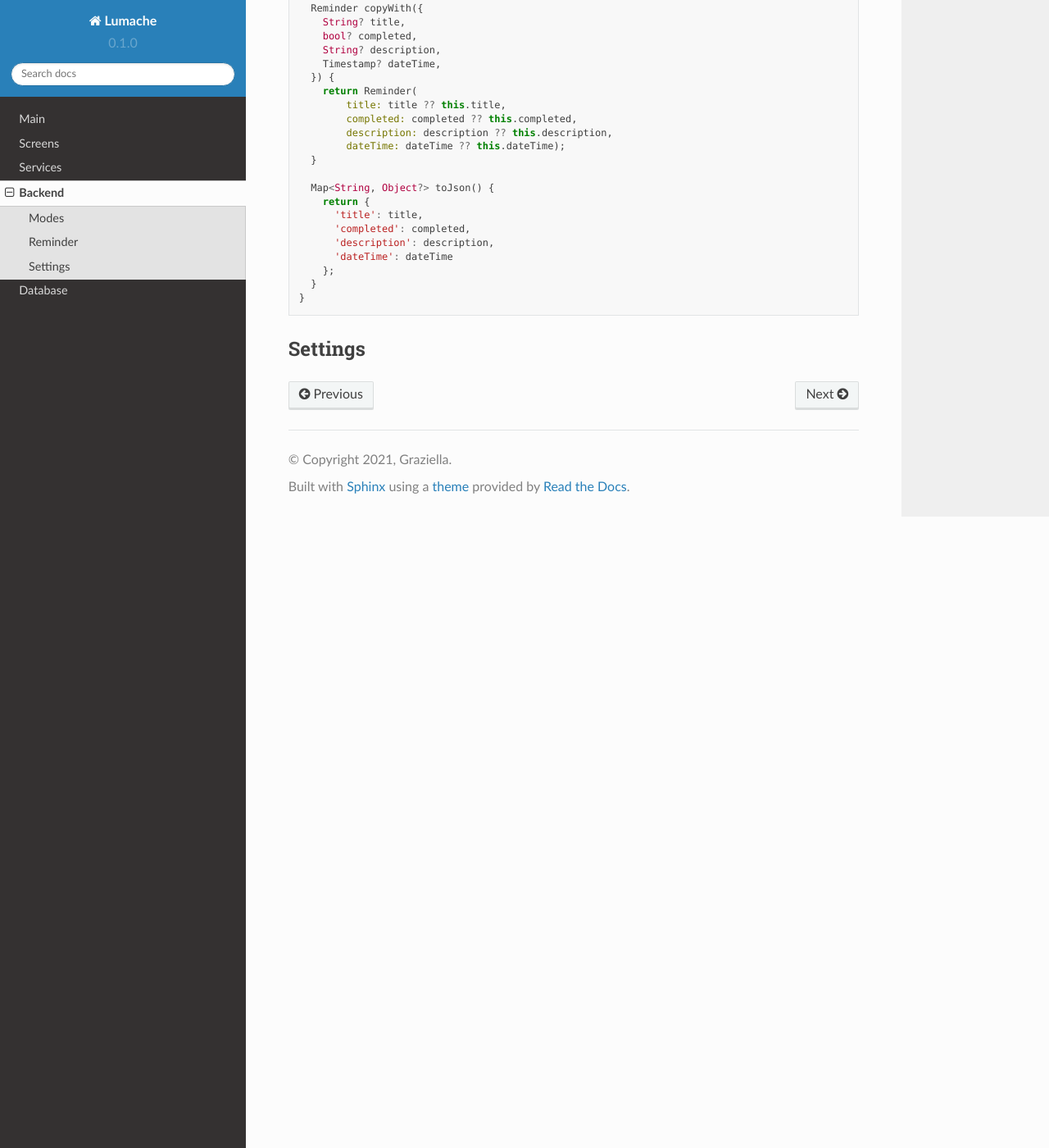
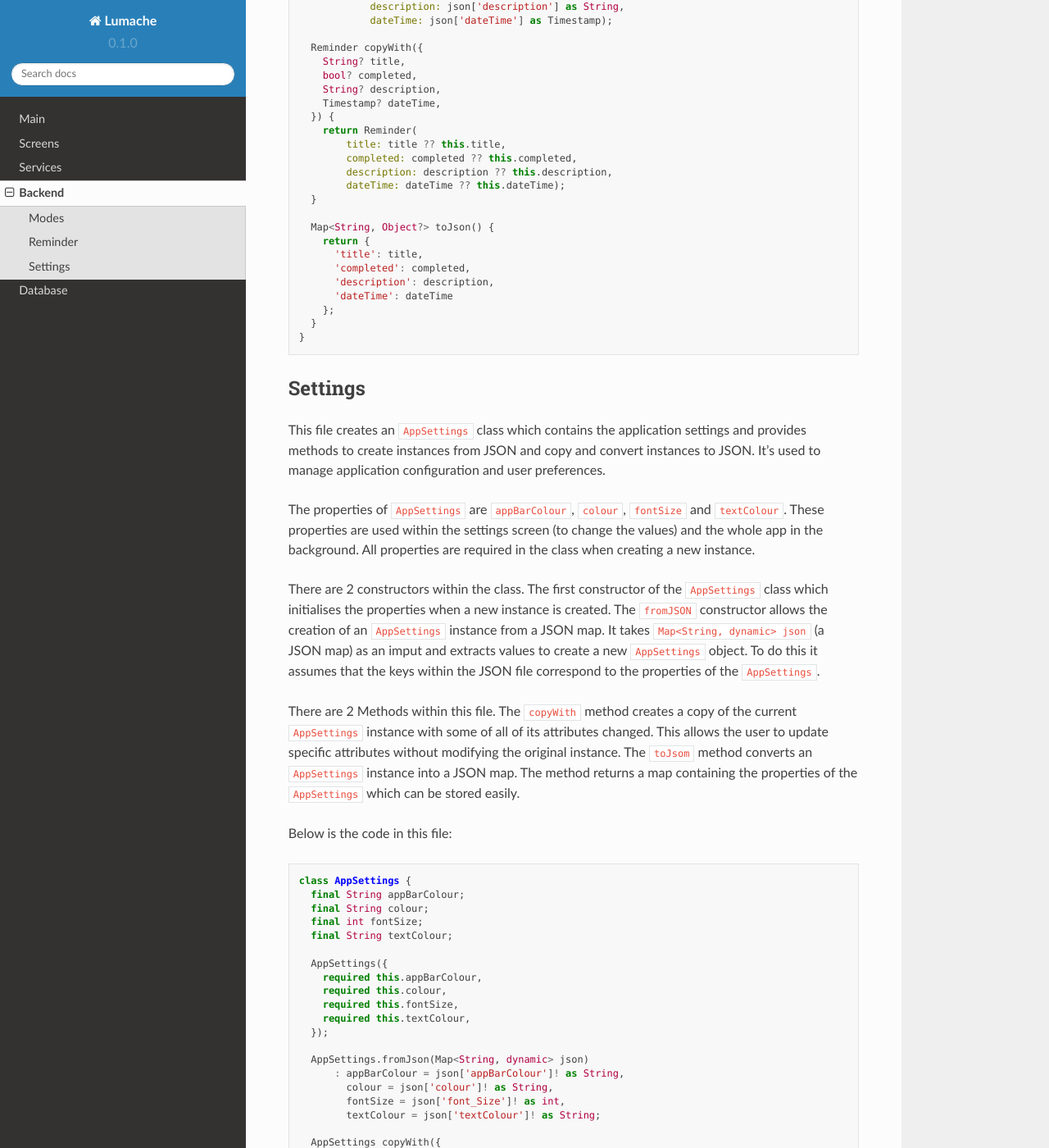
Before and after one commit to SE-sustainability/Project_code, a Sphinx documentation site: the page built from docs/source/backend.rst, in a window 1280 px wide and 1400 px high, scrolled down 2557 px. Shown: the whole window at 82% size. Built offline with Sphinx 7.4.7 and the Read the Docs theme 2.0.0, drawn with Linux system fonts in a browser that asks for light colours; some of the changed text lies outside the part shown.

Commit message:
Update backend.rst

```diff
--- a/docs/source/backend.rst
+++ b/docs/source/backend.rst
@@ -1,6 +1,6 @@
 Backend
 ========
-
+This page documents the 3 files which are stored in the file called "backend"
 
 Modes
 -----
@@ -123,3 +123,58 @@ The code for the file is below:
 
 Settings
 --------
+
+This file creates an :samp:`AppSettings` class which contains the application settings and provides methods to create instances from JSON and copy and convert instances to JSON. It's used to manage application configuration and user preferences.
+
+The properties of :samp:`AppSettings` are :samp:`appBarColour`, :samp:`colour`, :samp:`fontSize` and :samp:`textColour`. These properties are used within the settings screen (to change the values) and the whole app in the background. All properties are required in the class when creating a new instance.
+
+There are 2 constructors within the class. The first constructor of  the :samp:`AppSettings` class which initialises the properties when a new instance is created. The :samp:`fromJSON` constructor allows the creation of an :samp:`AppSettings` instance from a JSON map. It takes :samp:`Map<String, dynamic> json` (a JSON map) as an imput and extracts values to create a new  :samp:`AppSettings` object. To do this it assumes that the keys within the JSON file correspond to the properties of the :samp:`AppSettings`.
+
+There are 2 Methods within this file. The :samp:`copyWith` method creates a copy of the current :samp:`AppSettings` instance with some of all of its attributes changed. This allows the user to update specific attributes without modifying the original instance. The :samp:`toJsom` method converts an :samp:`AppSettings` instance into a JSON map. The method returns a map containing  the properties of the :samp:`AppSettings` which can be stored easily.
+
+Below is the code in this file:
+
+.. code-block:: dart
+
+    class AppSettings {
+      final String appBarColour;
+      final String colour;
+      final int fontSize;
+      final String textColour;
+
+      AppSettings({
+        required this.appBarColour,
+        required this.colour,
+        required this.fontSize,
+        required this.textColour,
+      });
+
+      AppSettings.fromJson(Map<String, dynamic> json)
+          : appBarColour = json['appBarColour']! as String,
+            colour = json['colour']! as String,
+            fontSize = json['font_Size']! as int,
+            textColour = json['textColour']! as String;
+
+      AppSettings copyWith({
+        String? appBarColour,
+        String? colour,
+        int? fontSize,
+        String? textColour,
+      }) {
+        return AppSettings(
+          appBarColour: appBarColour ?? this.appBarColour,
+          colour: colour ?? this.colour,
+          fontSize: fontSize ?? this.fontSize,
+          textColour: textColour  ?? this.textColour,
+        );
+      }
+
+      Map<String, dynamic> toJson(){
+        return {
+          'appBarColour' : appBarColour,
+          'colour' : colour,
+          'font_Size' : fontSize,
+          'textColour' : textColour,
+        };
+      }
+    }
```
